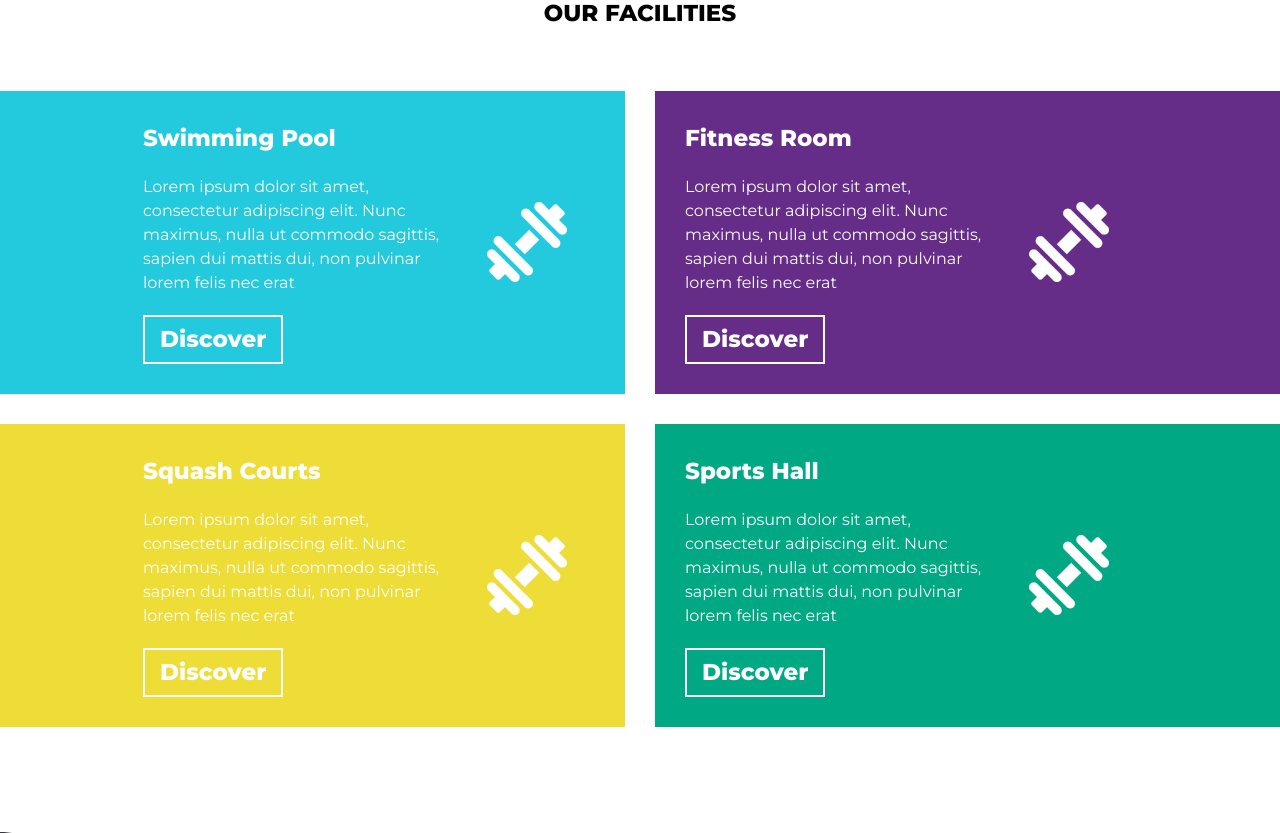
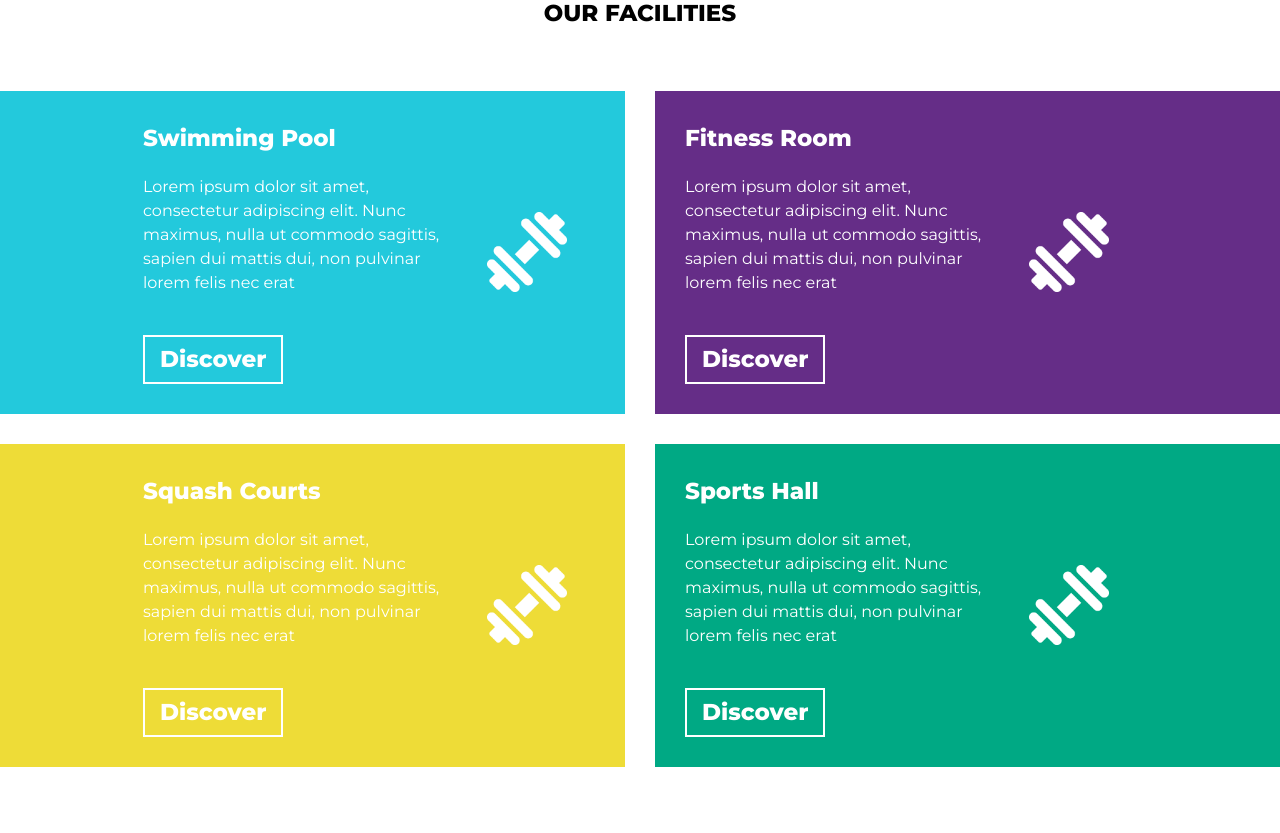
Before and after one commit to spookycouch/comp2913_sep, a Node server app: page /facilities in a window 1280 px wide. Shown: the part 184-1017 px from the top of the page. Run offline with Node 20, Linux system fonts and the light colour scheme; some libraries are stand-ins or nearby versions.

Commit message:
implementation: iter 1 facilities page checkout commit

```diff
--- a/src/web_app/src/css/components/_facilities.scss
+++ b/src/web_app/src/css/components/_facilities.scss
@@ -40,7 +40,8 @@
 
                                 .desc {
                                     &__facility-info {
-                                        margin: 20px 0;
+                                        margin-top: 20px;
+                                        margin-bottom: 40px;
                                     }
 
                                     &__facility-discover {
--- a/src/web_app/src/css/main.css
+++ b/src/web_app/src/css/main.css
@@ -866,7 +866,8 @@ ul {
 }
 
 .facilities__facility .facility__spacing .spacing__content .content__desc .desc__facility-info {
-  margin: 20px 0;
+  margin-top: 20px;
+  margin-bottom: 40px;
 }
 
 .facilities__facility .facility__spacing .spacing__content .content__desc .desc__facility-discover .discover__link {
```
Also changed, not shown: 1 other file.
